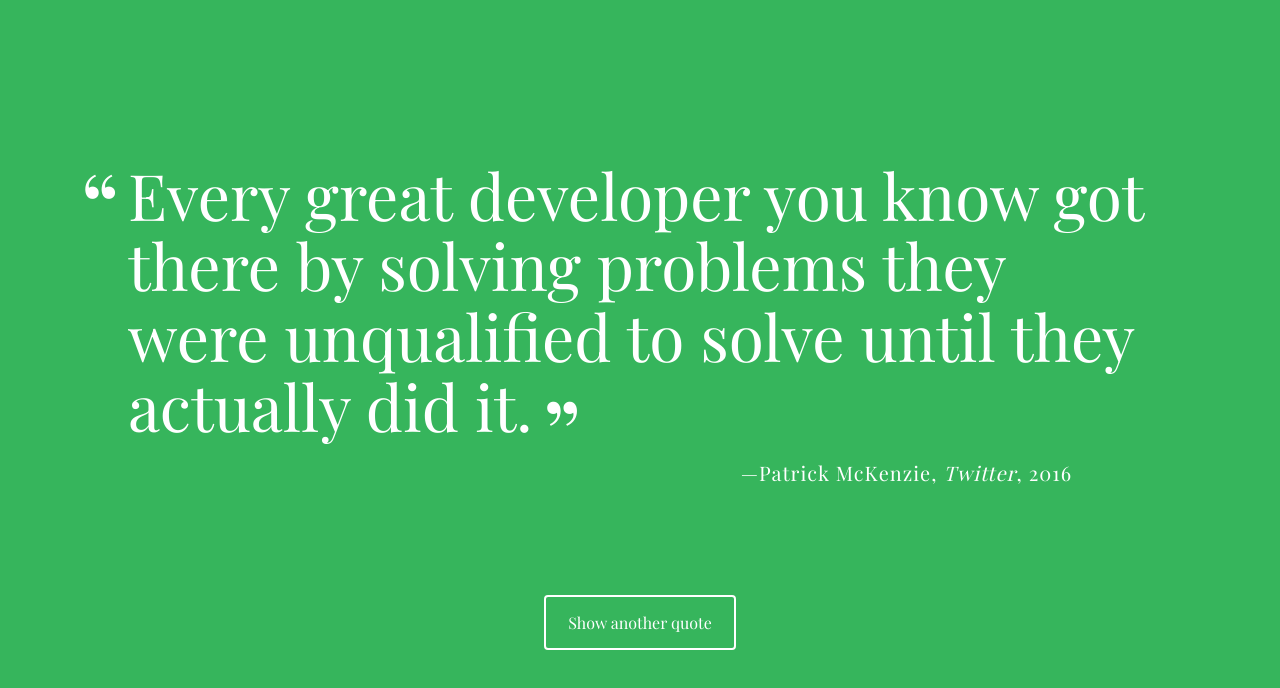
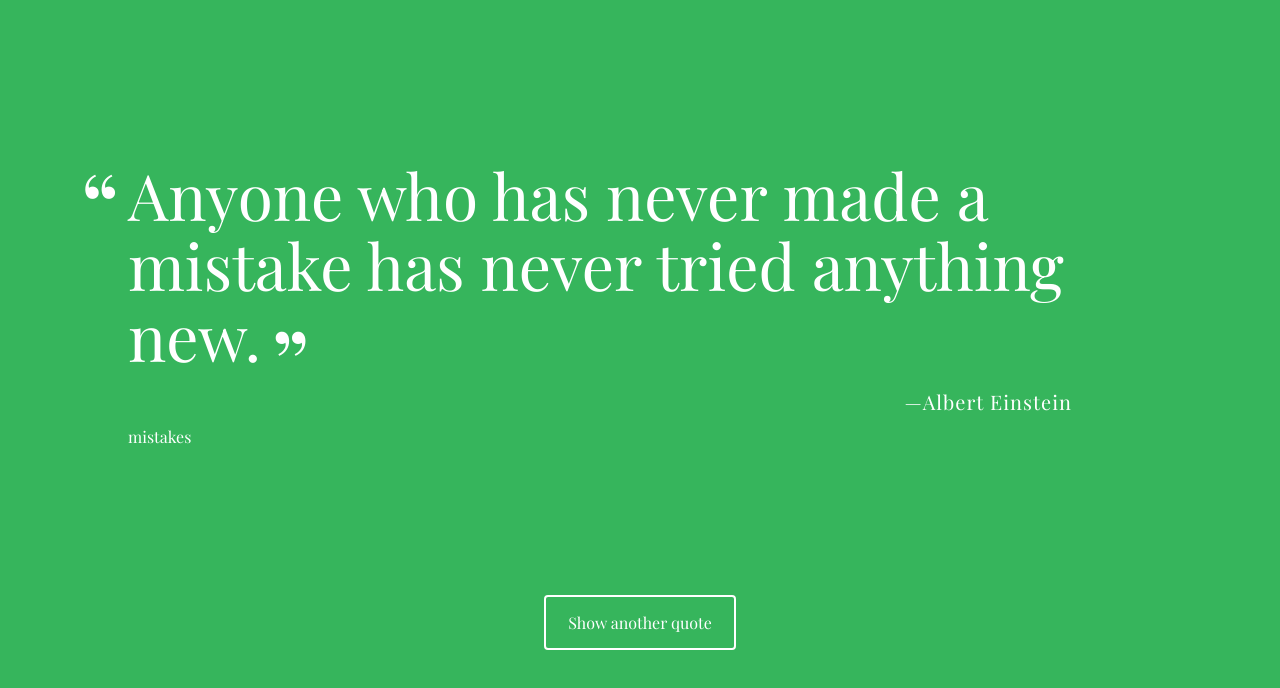
Before and after one commit to papageg/Tech-Degree, a plain HTML site: page Tech-Degree-Project-1/index.html in a window 1280 px wide. Both pictures are taken after a click on the button "Show another quote". Drawn offline with nearby package versions, Linux system fonts and the light colour scheme; a web font is replaced by a local one.

Commit message:
Issue with  category

```diff
--- a/Tech-Degree-Project-1/css/styles.css
+++ b/Tech-Degree-Project-1/css/styles.css
@@ -68,6 +68,11 @@ body {
   font-style: normal;
 }
 
+.categor:before {
+  content: ", ";
+  font-style: normal;
+}
+
 #loadQuote {
   position: fixed;
   width: 12em;
--- a/Tech-Degree-Project-1/index.html
+++ b/Tech-Degree-Project-1/index.html
@@ -11,7 +11,7 @@
   <div class="container">
     <div id="quote-box">
       <p class="quote">Every great developer you know got there by solving problems they were unqualified to solve until they actually did it.</p>
-      <p class="source">Patrick McKenzie<span class="citation">Twitter</span><span class="year">2016</span></p>
+      <p class="source">Patrick McKenzie<span class="citation">Twitter</span><span class="year">2016</span><span class="categor">Motivation</span></p>
     </div>
     <button id="loadQuote">Show another quote</button>
   </div>
--- a/Tech-Degree-Project-1/js/script.js
+++ b/Tech-Degree-Project-1/js/script.js
@@ -1,68 +1,76 @@
 // FSJS - Random Quote Generator
 //The object literal array that holds all 5 or more quotes.
 // Create the array of quote objects and name it quotes
+let red;
+let blue;
+let green;
+
 let quotes = [
   {
-    quote:"“Don't cry because it's over, smile because it happened.”",
+    quote:"Don't cry because it's over, smile because it happened.",
     name:"Dr. Seuss",
-    category:"attributed-no-source, cry, crying, experience, happiness, joy, life, misattributed-dr-seuss, optimism, sadness, smile, smiling",
+    category:"happiness, joy, life, optimism, sadness, smile, smiling",
   },
   {
-    quote:"“Be yourself; everyone else is already taken.”",
+    quote:"Be yourself; everyone else is already taken.",
     name:"Oscar Wilde",
-    category:"attributed-no-source, be-yourself, honesty, inspirational, misattributed-oscar-wilde",
+    category:"be yourself, honesty, inspirational",
   },
   {
-    quote:"“Anyone who has never made a mistake has never tried anything new.”",
+    quote:"Anyone who has never made a mistake has never tried anything new.",
     name:"Albert Einstein",
-    category:"attributed-no-source, mistakes 16554 likes Like",
+    category:"mistakes",
   },
   {
-    quote:"“It takes courage to grow up and become who you really are.”",
+    quote:"It takes courage to grow up and become who you really are.",
     name:"E.E. Cummings",
-    category:"attributed-no-source, courage",
+    category:"courage",
   },
   {
-    quote:"“Never underestimate the power of stupid people in large groups.”",
+    quote:"Never underestimate the power of stupid people in large groups.",
     name:"George Carlin",
-    category:"attributed-no-source, human-nature, humor, misattributed-george-carlin, stupidity",
+    category:"human-nature, humor, misattributed-george-carlin, stupidity",
   },
   {
-    quote:"“If you're afraid of butter, use cream.”",
+    quote:"If you're afraid of butter, use cream.",
     name:"Julia Child",
-    category:"attributed-no-source, cholesterol, food",
+    category:"cholesterol, food",
   },
   {
-    quote:"“Anyone can find the switch after the lights are on.”",
+    quote:"Anyone can find the switch after the lights are on.",
     name:"Confucius",
-    category:"attributed-no-source",
+    category:"Philosopher",
   }
 ];
 /*
-  GOT ALL THE QUOTES FROM https://www.goodreads.com/quotes/tag/attributed-no-source?page=1
+  GOT ALL THE QUOTES FROM
+  https://www.goodreads.com/quotes/tag/attributed-no-source?page=1
 */
 //END OF QUOTES
 
 
-// Create the getRandomQuote function and name it getRandomQuote
-function getRandomQuote (quo) {
-  let quo_quotes = [];
-  for (i = 0; i < quo.length; i+=1) {
-    quo_quotes.push(quo[i].quote);
-  }
-  return quo_quotes[Math.floor(Math.random() * i)];
+// Created the getRandomQuote function and named it getRandomQuote.
+function getRandomQuote() {
+  let quo = Math.floor(Math.random() * quotes.length);
+  let ranQuo = quotes[quo];
+  return ranQuo;
 }
-console.log(getRandomQuote(quotes));
-
-// Create the printQuote funtion and name it printQuote
-function printQuote () {
-  let print_quote = [];
-  for (i = 0; i < print_quote.length; i += 1){
-
-  }
-}
+//getRandomQuote creates a function that gets random number and selects a quote then returns the quote to the function.
 
 
+// Created the printQuote funtion and named it printQuote.
+function printQuote() {
+  let getQuote = getRandomQuote();
+  let sendHtml = '<p class="quote">'+ getQuote.quote +'</p>';
+  sendHtml += '<p class="source">'+ getQuote.name + '</p>';
+  sendHtml += '<p class="catagor">'+ getQuote.category + '</p>';
+  document.getElementById("quote-box").innerHTML = sendHtml;
+}
+/* printQuote function will use the getRandomQuote function and add
+it the the paragrah with the class of quote and the name to the source class
+then adding the category.
+
+*/
 // This event listener will respond to "Show another quote" button clicks
 // when user clicks anywhere on the button, the "printQuote" function is called
 document.getElementById('loadQuote').addEventListener("click", printQuote, false);
```
